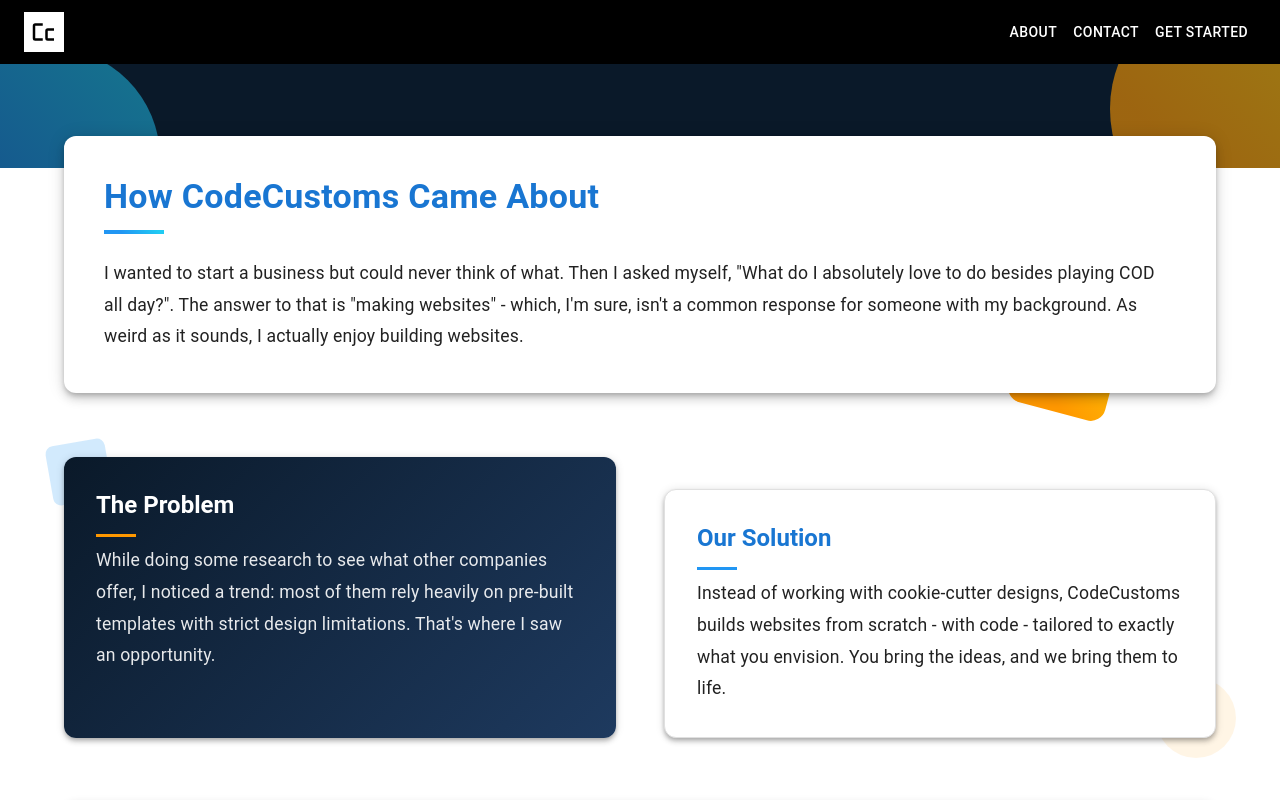
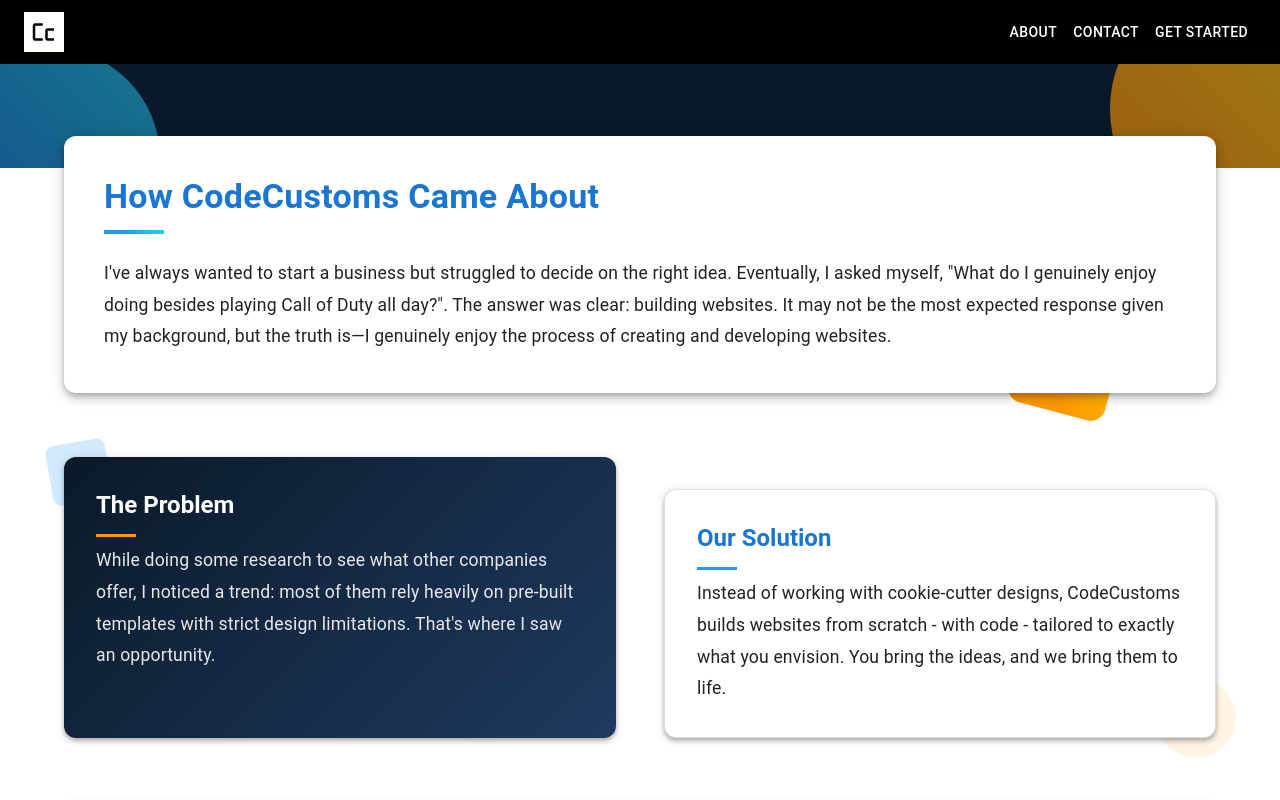
Before and after one commit to tjgray94/CodeCustoms, a Next.js app in the folder code-customs/: page /about in a window 1280 px wide. Shown: the top 800 px of the page. Built offline with nearby package versions, Linux system fonts and the light colour scheme.

Commit message:
Updated "How CC Came About" text

```diff
--- a/code-customs/src/app/about/page.tsx
+++ b/code-customs/src/app/about/page.tsx
@@ -113,10 +113,11 @@
             </Typography>
 
             <Typography variant="body1" sx={{ mt: 3, fontSize: "1.1rem", lineHeight: 1.8 }}>
-              {`I wanted to start a business but could never think of what. Then I asked myself, "What do I
-              absolutely love to do besides playing COD all day?". The answer to that is "making websites" -
-              which, I'm sure, isn't a common response for someone with my background. As weird as it sounds,
-              I actually enjoy building websites.`}
+              {`I've always wanted to start a business but struggled to decide on the right idea. Eventually,
+               I asked myself, "What do I genuinely enjoy doing besides playing Call of Duty all day?". The
+               answer was clear: building websites. It may not be the most expected response given my
+               background, but the truth is—I genuinely enjoy the process of creating and developing websites.`
+              }
             </Typography>
           </Paper>
 
@@ -182,7 +183,8 @@
                 The Problem
               </Typography>
               <Typography variant="body1" sx={{ fontSize: "1.1rem", lineHeight: 1.8, color: 'rgba(255,255,255,0.9)' }}>
-                While doing some research to see what other companies offer, I noticed a trend: most of them rely heavily on pre-built templates with strict design limitations. That&apos;s where I saw an opportunity.
+                While doing some research to see what other companies offer, I noticed a trend: most of them rely
+                heavily on pre-built templates with strict design limitations. That&apos;s where I saw an opportunity.
               </Typography>
             </Paper>
 
@@ -242,7 +244,8 @@
                 Our Solution
               </Typography>
               <Typography variant="body1" sx={{ fontSize: "1.1rem", lineHeight: 1.8 }}>
-                Instead of working with cookie-cutter designs, CodeCustoms builds websites from scratch - with code - tailored to exactly what you envision. You bring the ideas, and we bring them to life.
+                Instead of working with cookie-cutter designs, CodeCustoms builds websites from scratch - with code -
+                tailored to exactly what you envision. You bring the ideas, and we bring them to life.
               </Typography>
             </Paper>
 
```
